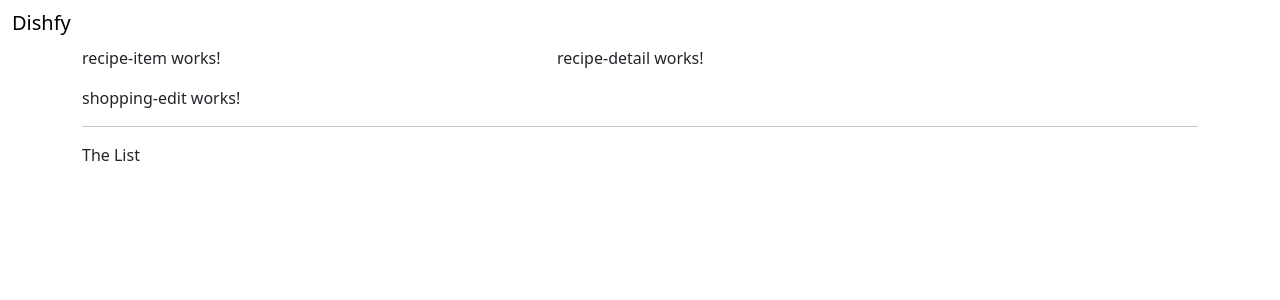
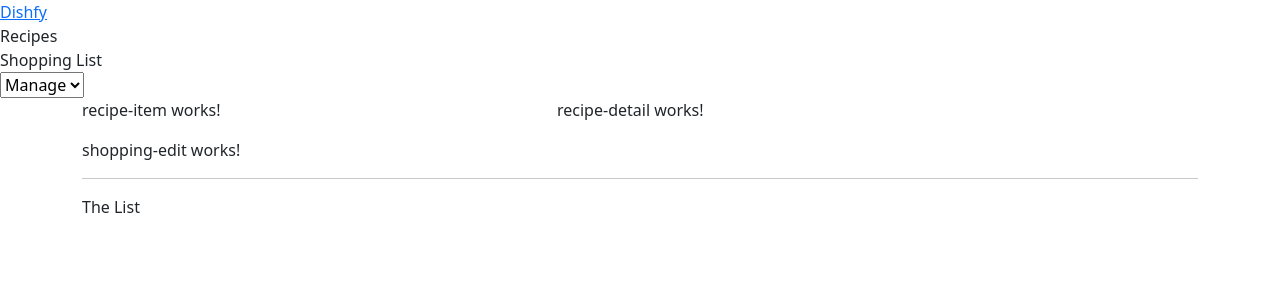
Before and after one commit to Amen-Musingarimi/dishfy, an Angular app: page / in a window 1280 px wide. Shown: the top 300 px of the page. Built offline with nearby package versions, Linux system fonts and the light colour scheme.

Commit message:
Fix the basic structure of the nav

```diff
--- a/src/app/header/header.component.html
+++ b/src/app/header/header.component.html
@@ -1,27 +1,12 @@
-<nav class="navbar navbar-default">
-  <div class="container-fluid">
-    <div class="navbar-header">
-      <a href="#" class="navbar-brand">Dishfy</a>
-    </div>
-  </div>
-
-  <div class="collapse navbar-collapse">
-    <ul class="nav navbar-nav">
-      <li>
-        <a href="#">Recipes</a>
-      </li>
-      <li>
-        <a href="#">Shopping List</a>
-      </li>
-    </ul>
-    <ul class="nav navbar-nav navbar-right">
-      <li class="dropdown">
-        <a href="" class="dropdown-toggle" role="button">Manage</a>
-        <ul class="dropdown-menu">
-          <li><a href="#">Save</a></li>
-          <a href="#">Fetch</a>
-        </ul>
-      </li>
-    </ul>
+<nav class="nav-container">
+  <a href="#" class="app-name">Dishfy</a>
+  <div class="nav-links">
+    <a href="#" class="nav-link">Recipes</a>
+    <a href="#" class="nav-link">Shopping List</a>
+    <select class="nav-dropdown">
+      <option value="" disabled selected hidden>Manage</option>
+      <option value="save">Save</option>
+      <option value="fetch">Fetch</option>
+    </select>
   </div>
 </nav>
```
